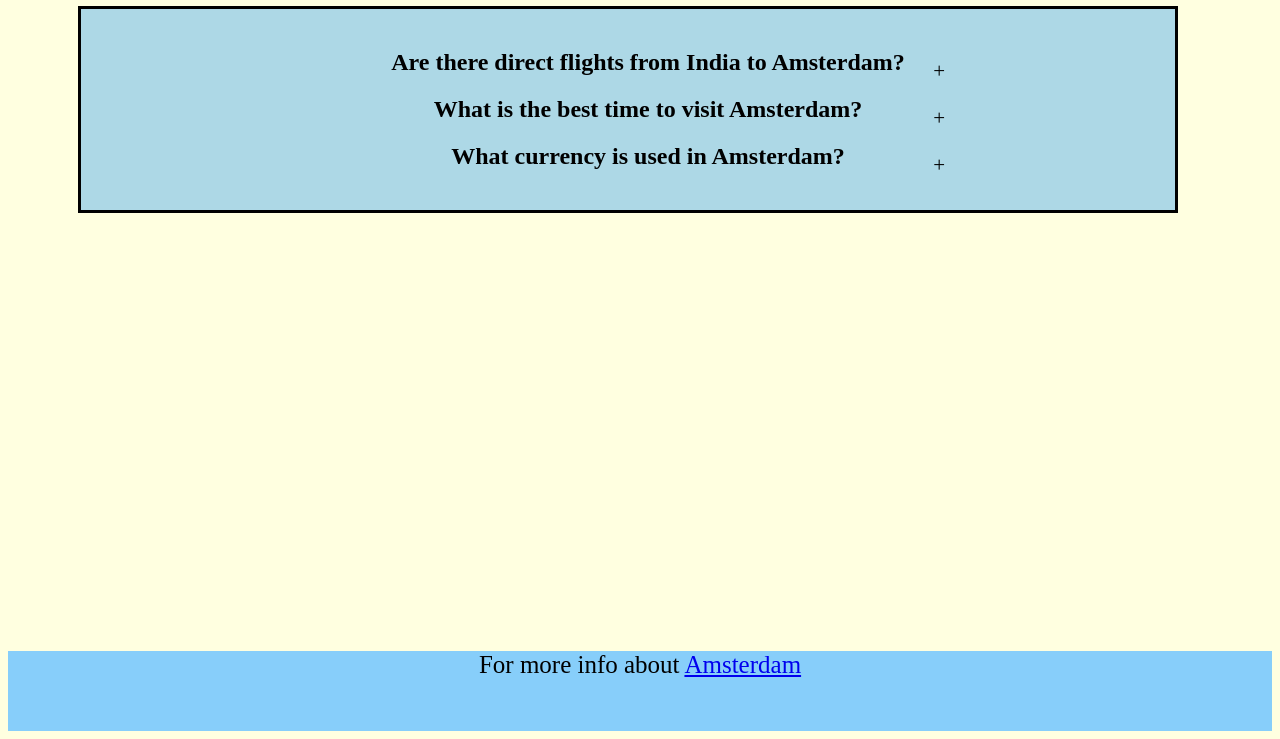
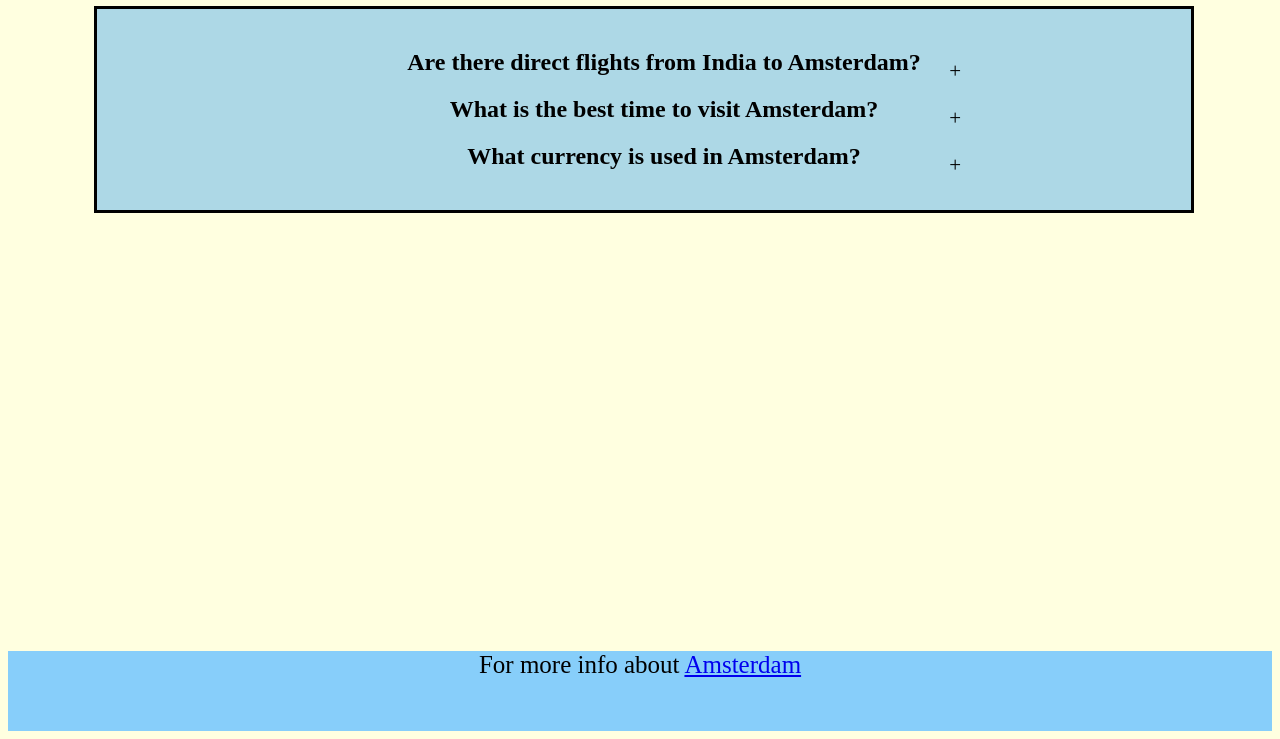
Before and after one commit to Atharv6942/favtraveldestination, a plain HTML site: page Faq.html in a window 1280 px wide. Shown: the part 245-984 px from the top of the page. Drawn offline with nearby package versions, Linux system fonts and the light colour scheme.

Commit message:
Update Faq.html

```diff
--- a/Faq.html
+++ b/Faq.html
@@ -14,7 +14,7 @@
       nav a:hover::before {width:100%;}
       header {background-color:#BDB76B; width:100%; height:100px;text-align:center;}
       footer {background-color:LightSkyBlue; width:100%; height:80px;text-align:center;font-size:25px;}
-      .wrap {text-align:center;width:1100px;height:650px;padding:50px;margin-left:20px;}
+      .wrap {text-align:center;width:1100px;height:650px;padding:50px;margin-left:36px;}
       .FAQbox {background-color:LightBlue;border:3px solid black;padding:20px;}
       .answer {display:none;padding:5px;font-size:20px;}
       .FAQ_list_item {position:relative;margin:10px;cursor:pointer;}
```
